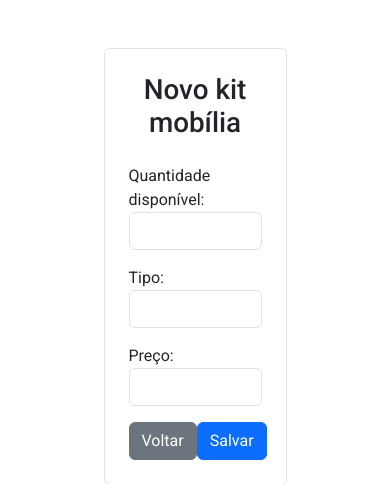
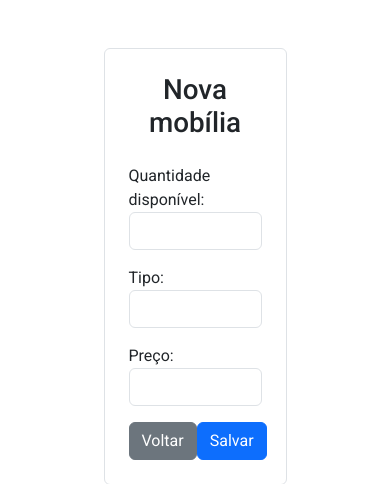
Before and after one commit to gseovana/salao-festas, a Flask app: page /admin/mobilias/novo in a window 390 px wide. Shown: the part 106-590 px from the top of the page. Run offline with Flask 3, Linux system fonts and the light colour scheme; a user stored in the database is signed in; data comes from the database, SQL or seed files in the repository; some libraries are stand-ins or nearby versions.

Commit message:
pequeno detalhe no form mobilia

```diff
--- a/templates/html/pages/admin/formulario-mobilia-admin.html
+++ b/templates/html/pages/admin/formulario-mobilia-admin.html
@@ -3,7 +3,7 @@
 {% block content %}
 <div class="container d-flex justify-content-center mt-5">
     <form action="{{ url_for('nova_mobilia_admin') }}" method="POST" class="w-50 p-4 border rounded">
-        <h1 class="text-center mb-4">Novo kit mobília</h1>
+        <h1 class="text-center mb-4">Nova mobília</h1>
         <div class="form-group mb-3">
             <label for="quantidade">Quantidade disponível:</label>
             <input type="number" class="form-control" id="quantidade" name="quantidade" required>
```
Also changed, not shown: instance/povoar.py (line endings or trailing spaces).
